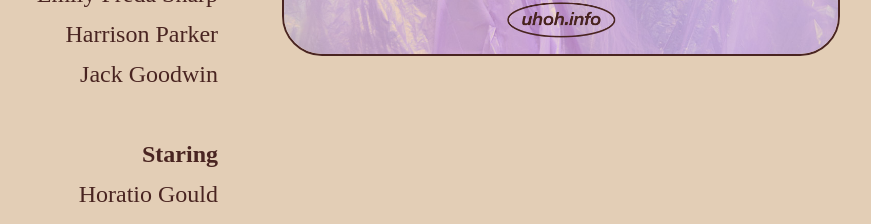
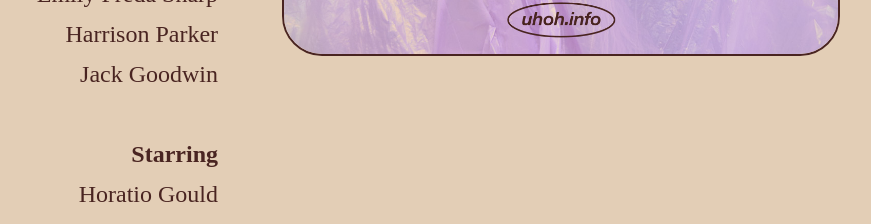
Before and after one commit to harrisoncparker/uhoh, a Next.js app: page /credits in a window 1280 px wide. Shown: the part 800-1024 px from the top of the page, without its empty margins (216-1087 px from the left). Built offline with nearby package versions, Linux system fonts and the light colour scheme; a web font is replaced by a local one.

Commit message:
fix: typo on credit page

```diff
--- a/src/data/credits.js
+++ b/src/data/credits.js
@@ -22,7 +22,7 @@ export const creditsData = [
         ],
     },
     {
-        heading: 'Staring',
+        heading: 'Starring',
         items: [
             'Horatio Gould',
             'Jahmila Heath',
```
